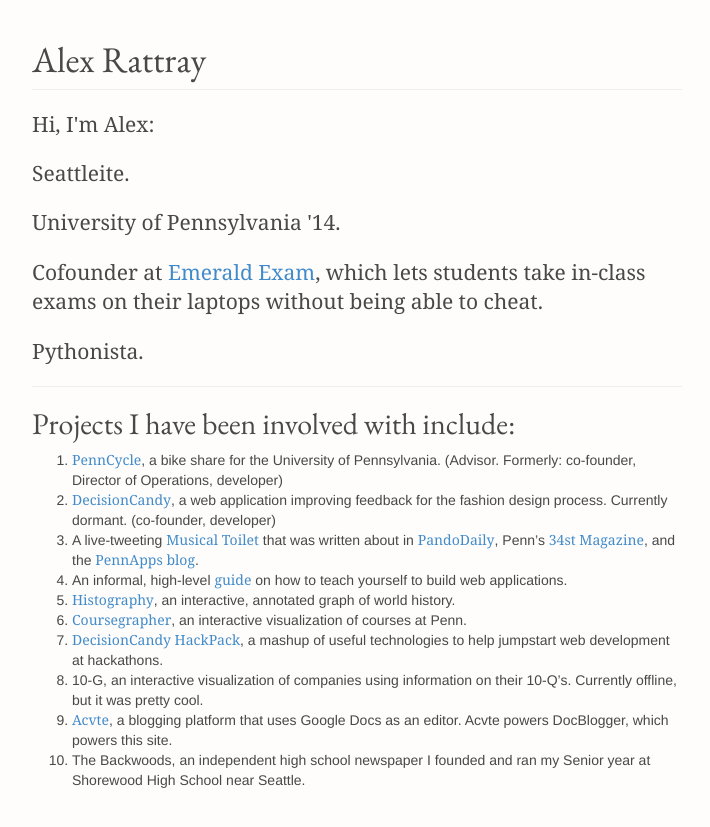
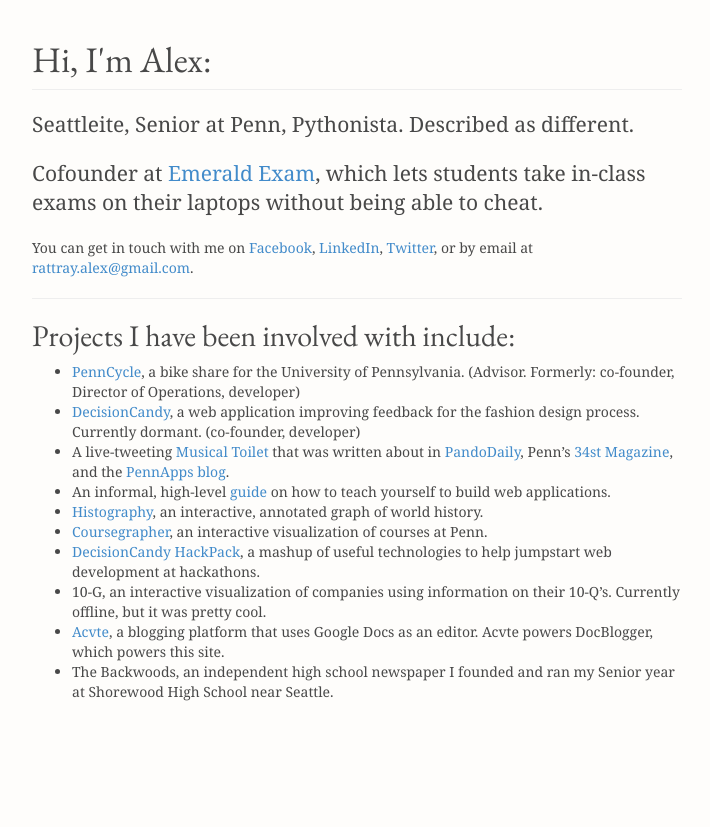
Before and after one commit to rattrayalex/rattrayalex.github.io, a Jekyll site: the page index.html, which Jekyll copies as it is, in a window 1280 px wide. Shown: the top 827 px of the page, without its empty margins (283-993 px from the left). Built offline with Jekyll 4.4.1, drawn with Linux system fonts in a browser that asks for light colours; Markdown is read by kramdown in place of the engine named in the settings.

Commit message:
contact info

```diff
--- a/index.html
+++ b/index.html
@@ -20,7 +20,7 @@
       h1, h2, h3, h4, h5, h6 {
         font-family: 'EB Garamond', Georgia, 'Times New Roman', Serif;
       }
-      p, span, a {
+      p, span, li, ol, ul, a {
         font-family: Georgia, 'Times New Roman', Serif;
       }
       .container {
@@ -36,23 +36,25 @@
   </head>
   <body>
     <div class="container">
-      <h1 class='page-header'>Alex Rattray</h1>
+      <h1 class='page-header'>Hi, I'm Alex:</h1>
       <p class="lead">
-        Hi, I'm Alex:
-      </p><p class="lead">
-        Seattleite.
-      </p><p class="lead">
-        University of Pennsylvania '14.
+        Seattleite, Senior at Penn, Pythonista. Described as different.
       </p><p class="lead">
         Cofounder at
         <a href="http://emeraldexam.com">Emerald Exam</a>,
         which lets students take in-class exams on their laptops without being able to cheat.
-      </p><p class="lead">
-        Pythonista.
+      </p>
+      <p>
+        You can get in touch with me on
+        <a href="http://facebook.com/mouselatterman">Facebook</a>,
+        <a href="http://www.linkedin.com/pub/alex-rattray/18/938/397">LinkedIn</a>,
+        <a href="http://twitter.com/RattrayAlex">Twitter</a>,
+        or by email at
+        <a href="mailto:rattray.alex+.com@gmail.com">rattray.alex@gmail.com</a>.
       </p>
       <hr>
       <h2>Projects I have been involved with include:</h2>
-      <ol>
+      <ul>
         <li>
           <a href="http://penncycle.org">PennCycle</a>, a bike share for the University of Pennsylvania. (Advisor. Formerly: co-founder, Director of Operations, developer)</li>
         <li>
@@ -73,7 +75,7 @@
           <a href="http://acvte.org">Acvte</a>, a blogging platform that uses Google Docs as an editor. Acvte powers DocBlogger, which powers this site. </li>
         <li>
           The Backwoods, an independent high school newspaper I founded and ran my Senior year at Shorewood High School near Seattle. </li>
-      </ol>
+      </ul>
     </div>
     <!-- jQuery (necessary for Bootstrap's JavaScript plugins) -->
     <script src="https://code.jquery.com/jquery.js"></script>
```
